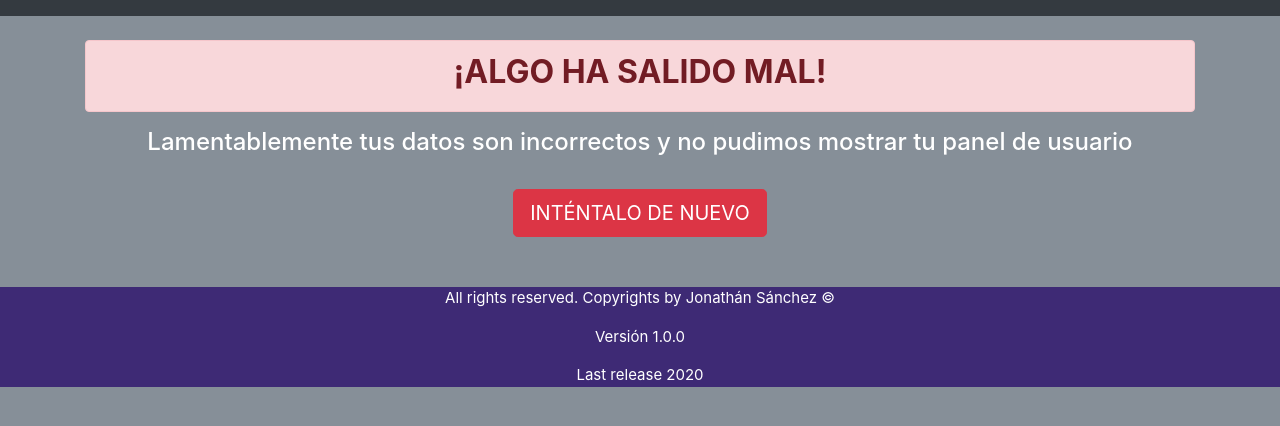
After one commit to JONATHAN-SO-L/STP, a PHP site: page /valis/data_failed.php in a window 1280 px wide. The commit adds this page. Shown: the top 426 px of the page. Run offline with PHP 8.4, Linux system fonts and the light colour scheme.

Commit message:
Se crea vista de error

```diff
--- /dev/null
+++ b/valis/data_failed.php
@@ -0,0 +1,35 @@
+<!DOCTYPE html>
+<html lang="es">
+<head>
+	<title>STP</title>
+	<link rel="icon" href="/stp/jhonny/img/favicon.ico" type="image/icon">
+	<meta name="viewport" content="width=device-width, initial-scale=1">
+	<link rel="stylesheet" href="https://maxcdn.bootstrapcdn.com/bootstrap/4.5.2/css/bootstrap.min.css">
+	<script src="https://ajax.googleapis.com/ajax/libs/jquery/3.5.1/jquery.min.js"></script>
+	<script src="https://cdnjs.cloudflare.com/ajax/libs/popper.js/1.16.0/umd/popper.min.js"></script>
+	<script src="https://maxcdn.bootstrapcdn.com/bootstrap/4.5.2/js/bootstrap.min.js"></script>
+	<link rel="stylesheet" type="text/css" href="/stp/jhonny/css/index.css">
+</head>
+
+<body>
+
+	<nav class="navbar navbar-expand-sm bg-dark navbar-dark"></nav><br>
+
+	<div class="container">
+		<div class="alert alert-danger">
+			<h2><strong><center>¡ALGO HA SALIDO MAL!</center></strong></h2>
+		</div>
+		<h4 style="color: white;"><center>Lamentablemente tus datos son incorrectos y no pudimos mostrar tu panel de usuario</center></h4><br>
+		<center><button class="btn btn-lg btn-danger"><a href="/stp/valis/destruir.php">INTÉNTALO DE NUEVO</a></button></center>
+	</div>
+
+	<footer class="pie1">
+		<div class="container" align="center">
+			<p id="foot">All rights reserved. Copyrights by Jonathán Sánchez ©</p>
+			<p id="foot">Versión 1.0.0</p>
+			<p id="foot">Last release 2020</p>
+		</div>
+	</footer>
+
+</body>
+</html>
--- a/valis/vali_login.php
+++ b/valis/vali_login.php
@@ -33,7 +33,7 @@ switch ($type[9]) {
 		break;
 
 		default:
-		echo "<strong>DATOS INCORRECTOS</strong>";
+		header('Location: /stp/valis/data_failed.php');
 		break;
 	}
 	break;
@@ -59,13 +59,13 @@ switch ($type[9]) {
 		break;
 
 		default:
-		echo "<strong>DATOS INCORRECTOS</strong>";
+		header('Location: /stp/valis/data_failed.php');
 		break;
 	}
 	break;
 
 	default:
-	echo "<strong>NO SE PUDO DEFINIR EL TIPO DE USUARIO</strong>";
+	header('Location: /stp/valis/data_failed.php');
 	break;
 }
 
```
